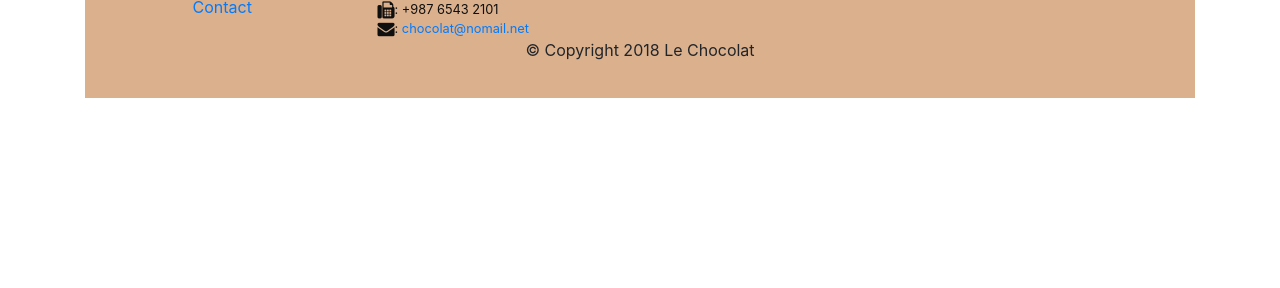
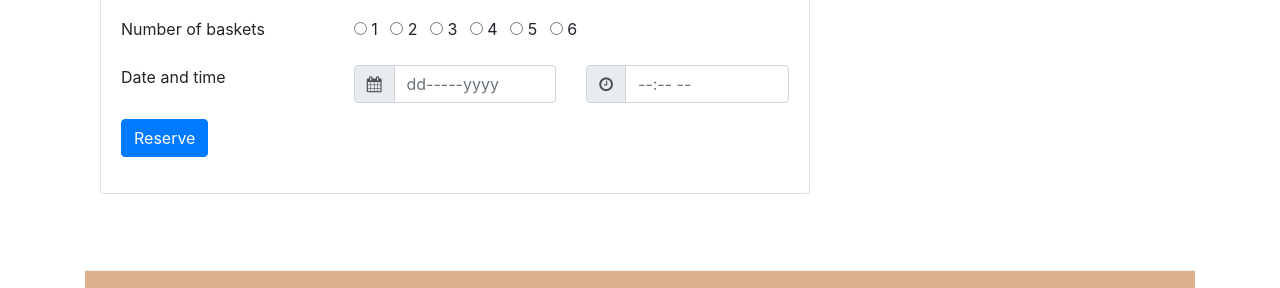
Before and after one commit to csantor/leChocolat, a website: page index.html in a window 1280 px wide. Shown: the part 1463-1751 px from the top of the page. Before the commit the page ends 1561 px from the top, so only its background shows below. Drawn offline with nearby package versions, Linux system fonts and the light colour scheme.

Commit message:
Bootstrap Assignment 9 Task 1

```diff
--- a/index.html
+++ b/index.html
@@ -33,7 +33,8 @@
                         <a class="nav-link" href="#"><span class="fa fa-list fa-lg"></span> Menu</a>
                     </li>
                     <li class="nav-item">
-                        <a class="nav-link" href="./contactsus.html"><span class="fa fa-address-card fa-lg"></span> Contact</a>
+                        <a class="nav-link" href="./contactus.html"><span class="fa fa-address-card fa-lg"></span>
+                            Contact</a>
                     </li>
                 </ul>
             </div>
@@ -117,6 +118,79 @@
                 </div>
             </div>
         </div>
+        <div class="row row-content align-items-sm-center">
+            <div class="col-12 col-md-8">
+                <div class="card">
+                    <form>
+                        <div>
+                            <div class="card-header bg-warning">
+                                Reserve your baskets
+                            </div>
+                            <div class="card-body">
+
+
+
+                                <div class="form-group row">
+                                    <div class="col-md-4 ">
+                                        Number of baskets
+
+                                    </div>
+
+                                    <div class="col-md-8">
+
+                                        <input type="radio" name="number_of_baskets" id="one" value="one">
+                                        <label class="mr-2" for="one">1</label>
+                                        <input type="radio" name="number_of_baskets" id="two" value="two">
+                                        <label class="mr-2" for="two">2</label>
+                                        <input type="radio" name="number_of_baskets" id="three" value="three">
+                                        <label class="mr-2" for="three">3</label>
+                                        <input type="radio" name="number_of_baskets" id="four" value="four">
+                                        <label class="mr-2" for="four">4</label>
+                                        <input type="radio" name="number_of_baskets" id="five" value="five">
+                                        <label class="mr-2" for="five">5</label>
+                                        <input type="radio" name="number_of_baskets" id="six" value="six">
+                                        <label class="mr-2" for="six">6</label>
+                                    </div>
+
+                                </div>
+                                <div class="form-group row">
+                                    <div class="col-md-4 ">
+                                        Date and time
+                                    </div>
+                                    <div class="col-md-4">
+                                        <div class="input-group input-group-md">
+                                            <div class="input-group-prepend">
+                                              <span class="input-group-text"><span class="fa fa-calendar"></span></span>
+                                            </div>
+                                            <input type="text" class="form-control" placeholder="dd-----yyyy">
+                                          </div>
+                                    </div>
+                                    <div class="col-md-4">
+                                        <div class="input-group input-group-md">
+                                            <div class="input-group-prepend">
+                                              <span class="input-group-text"><span class="fa fa-clock-o"></span></span>
+                                            </div>
+                                            <input type="text" class="form-control" placeholder="--:-- --">
+                                          </div>
+                                    </div>
+                                </div>
+                                <div class="form-group row">
+                                    <div class="col-md-10">
+                                        <button type="submit" class="btn btn-primary">Reserve</button>
+                                    </div>
+                                </div>
+
+
+                            </div>
+                        </div>
+                    </form>
+                </div>
+            </div>
+        </div>
+
+
+
+
 
         <footer class="footer">
             <div class="container">
@@ -127,7 +201,7 @@
                             <li><a href="#">Home</a></li>
                             <li><a href="./aboutus.html">About</a></li>
                             <li><a href="#">Menu</a></li>
-                            <li><a href="./contactsus.html">Contact</a></li>
+                            <li><a href="./contactus.html">Contact</a></li>
                         </ul>
                     </div>
                     <div class="col-6 col-sm-5">
```
Also changed, not shown: aboutus.html (+2 -2 lines), contactus.html (renamed from contactsus.html, +4 -3 lines).
